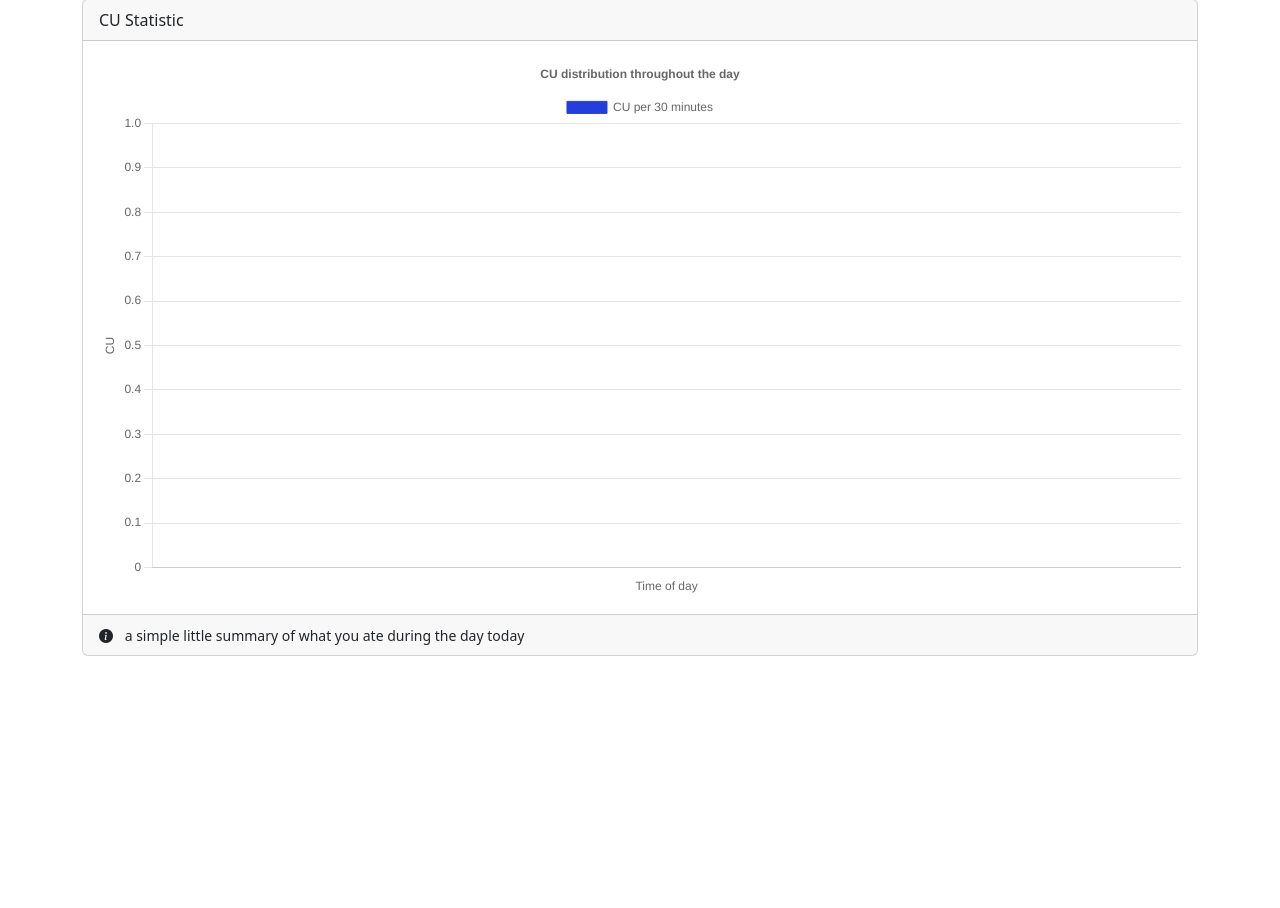
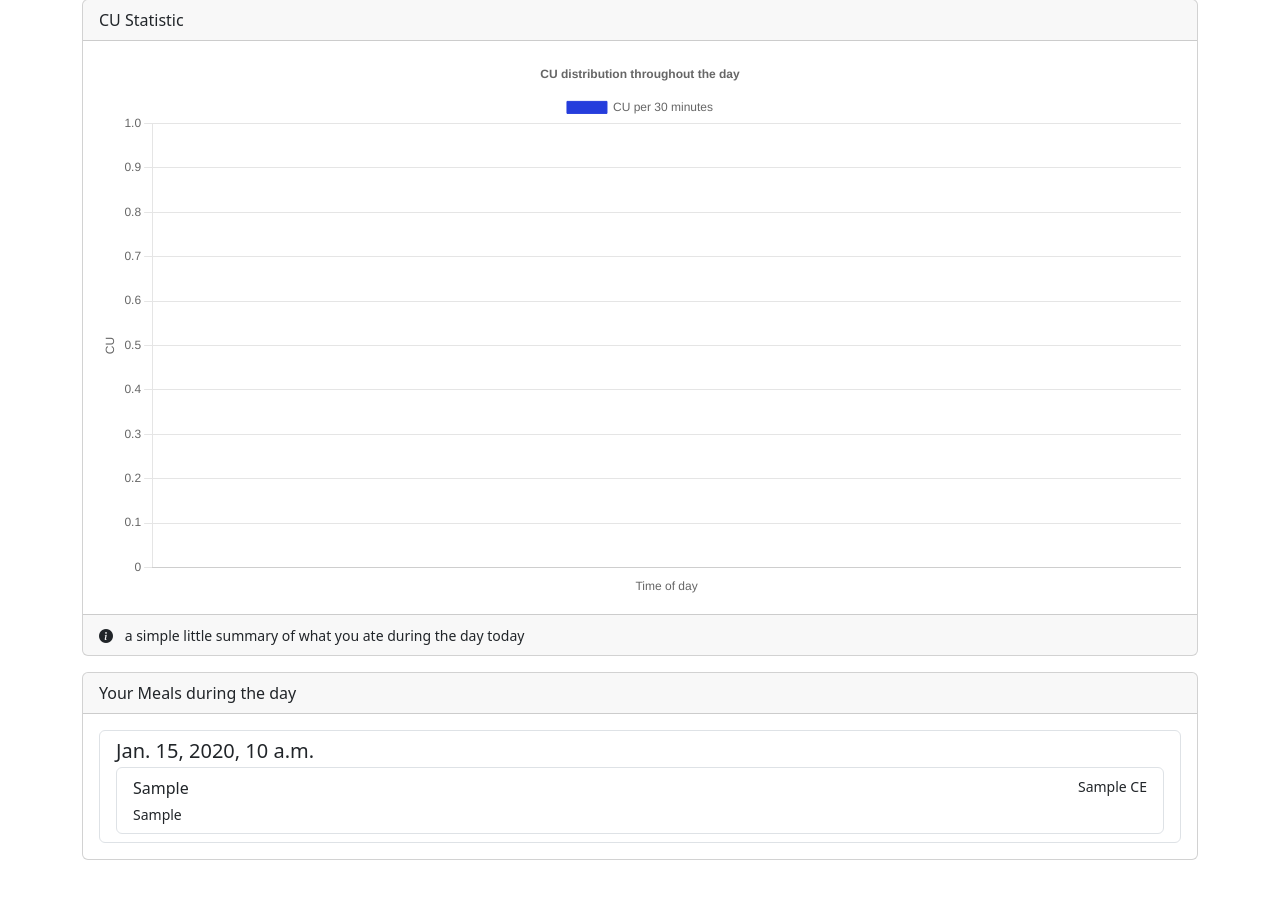
Before and after one commit to jcivitel/django_insumate, a Django app: template django_im_frontend/templates/stats.html in a window 1280 px wide. Shown: the part 105-1013 px from the top of the page. Before the commit the page ends 761 px from the top, so only its background shows below. Run offline with Django 5.2, Linux system fonts and the light colour scheme; the template is opened without the code that fills it: most values are stand-ins (such as "Sample title", 1, 10 or a date in 2020); some libraries are stand-ins or nearby versions.

Commit message:
implemented more statistics

```diff
--- a/django_im_frontend/templates/stats.html
+++ b/django_im_frontend/templates/stats.html
@@ -57,4 +57,33 @@
             </small>
         </div>
     </div>
+    {% if entry_list %}
+        <div class="card mt-3 mb-5">
+            <div class="card-header">Your Meals during the day</div>
+            <div class="card-body">
+                <ul class="list-group list-group-horizontal">
+                    {% for item in entry_list %}
+                        <ul class="list-group-item list-group-item-action">
+                            <li class="d-flex justify-content-between">
+                                <h5 class="mb-1">{{ item.time }}</h5>
+                            </li>
+                            <li class="list-group">
+                                {% for entry in item.entries %}
+                                    <ul class="list-group-item list-group-item-action">
+                                        <li class="d-flex justify-content-between">
+                                            <p class="mb-1">{{ entry.2 }}</p>
+                                            <small>{{ entry.1 }} CE</small>
+                                        </li>
+                                        <li class="d-flex justify-content-between">
+                                            <small>{{ entry.0 }}</small>
+                                        </li>
+                                    </ul>
+                                {% endfor %}
+                            </li>
+                        </ul>
+                    {% endfor %}
+                </ul>
+            </div>
+        </div>
+    {% endif %}
 {% endblock %}
```
Also changed, not shown: django_im_frontend/views.py (+13 -0 lines).
